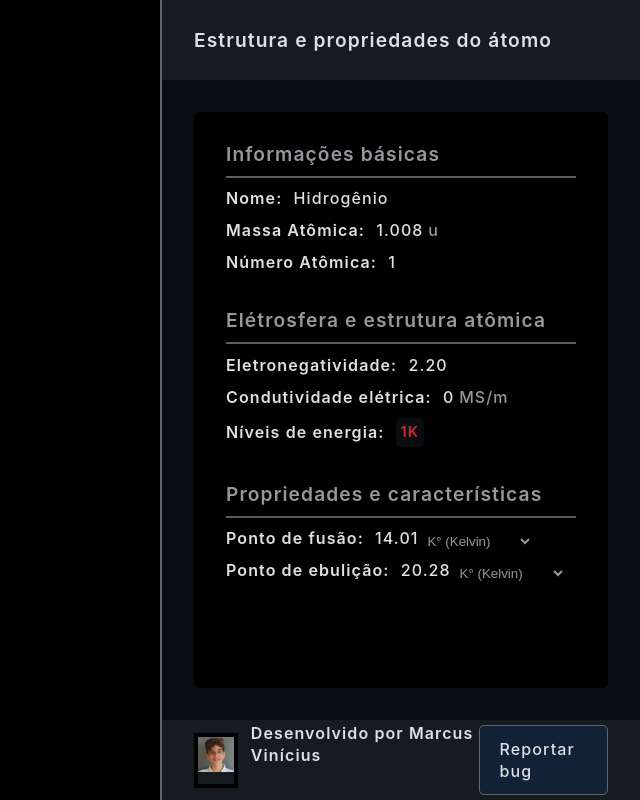
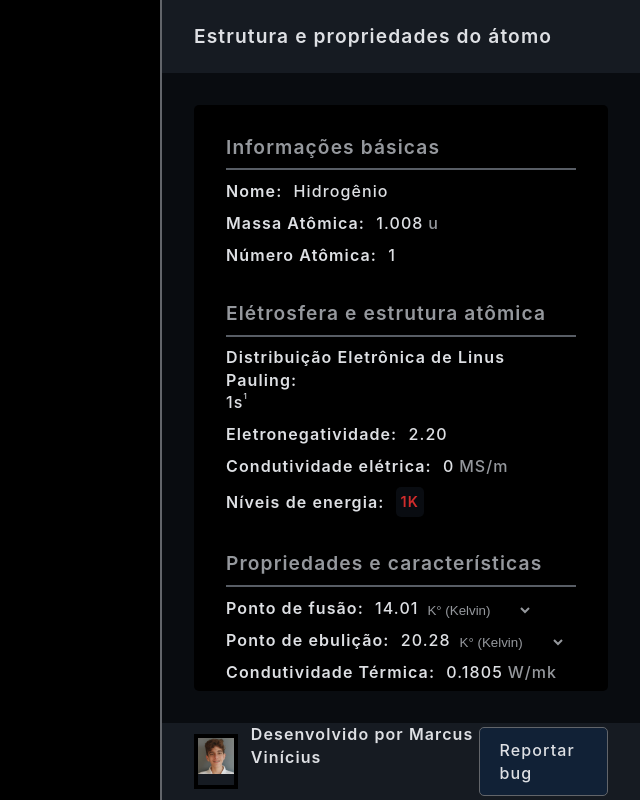
Before and after one commit to marcusvpires/AtomUpdate, a Next.js app: page / in a window 1280 px wide. Shown: the whole page, without its empty margins (640-1280 px from the left). Built offline with nearby package versions, Linux system fonts and the light colour scheme; some icons are missing.

Commit message:
Distribuição Eletrônica de Linus Pauling

```diff
--- a/components/Properties/index.js
+++ b/components/Properties/index.js
@@ -4,6 +4,7 @@ import * as S from "./styled"
 const Properties = ({atom}) => {
   const [melt, setMelt] = React.useState(atom.melt);
   const [boil, setBoil] = React.useState(atom.boil);
+  const [calor, setCalor] = React.useState([atom.heat.specific, 'J/kgK']);
   const energyLayer = [['K', '#d12c2c'],['L', '#de7a22'],['M', '#a0c41f'],['N', '#33bc1f'],['O', '#2ec79c'],['P', '#5396ff'],['Q', '#2e80ff'],]
 
   return (
@@ -27,6 +28,15 @@ const Properties = ({atom}) => {
 
       <S.Item>
         <S.Divider>Elétrosfera e estrutura atômica</S.Divider>
+      </S.Item>
+      <S.Item>
+        <S.Title>Distribuição Eletrônica de Linus Pauling:</S.Title>
+        <S.DistContainer>{atom.expandedconfig.split(' ').map(item => (
+          <>
+            <S.Dist>{item.substr(0, 2)}</S.Dist>
+            <S.DistElevate>{item.substr(2, item.length)}</S.DistElevate>
+          </>
+        ))}</S.DistContainer>
       </S.Item>
       <S.Item>
         <S.Title>Eletronegatividade:</S.Title>
@@ -66,6 +76,21 @@ const Properties = ({atom}) => {
           <S.Option onClick={() => {setBoil(((((Number(atom.boil)-273.15)/5)*9)+32).toFixed(10))}}>F° (Fahrenheit)</S.Option>
         </S.Select>
       </S.Item>
+      <S.Item>
+        <S.Title>Condutividade Térmica:</S.Title>
+        <S.Value>{atom.conductivity.thermal}</S.Value>
+        <S.Unit>W/mk</S.Unit>
+      </S.Item>
+      <S.Item>
+        <S.Title>Calor:</S.Title>
+        <S.Value>{calor[0]}</S.Value>
+        <S.Unit>{calor[1]}</S.Unit>
+        <S.Select>
+          <S.Option onClick={() => {setCalor([atom.heat.specific, 'J/kgK'])}}>Específico</S.Option>
+          <S.Option onClick={() => {setCalor([atom.heat.vaporization, 'kJ/mol'])}}>Vaporização</S.Option>
+          <S.Option onClick={() => {setCalor([atom.heat.fusion, 'kJ/mol'])}}>Fusão</S.Option>
+        </S.Select>
+      </S.Item>
     </S.Wrapper>
 )}
 
--- a/components/Properties/styled.js
+++ b/components/Properties/styled.js
@@ -16,6 +16,7 @@ export const Item = styled.li`
   color: #dee0e4;
   display: flex;
   align-items: center;
+  flex-wrap: wrap;
 `;
 
 export const Title = styled.span`
@@ -62,3 +63,16 @@ export const Option = styled.option`
   cursor: pointer;
   color: #95989d;
 `;
+
+export const Dist = styled.span``;
+
+export const DistElevate = styled.span`
+  font-size: .5rem;
+  margin-bottom: auto;
+  margin-right: .3rem;
+`;
+
+export const DistContainer = styled.div`
+  margin-right: .3rem;
+  display: flex;
+`
```
